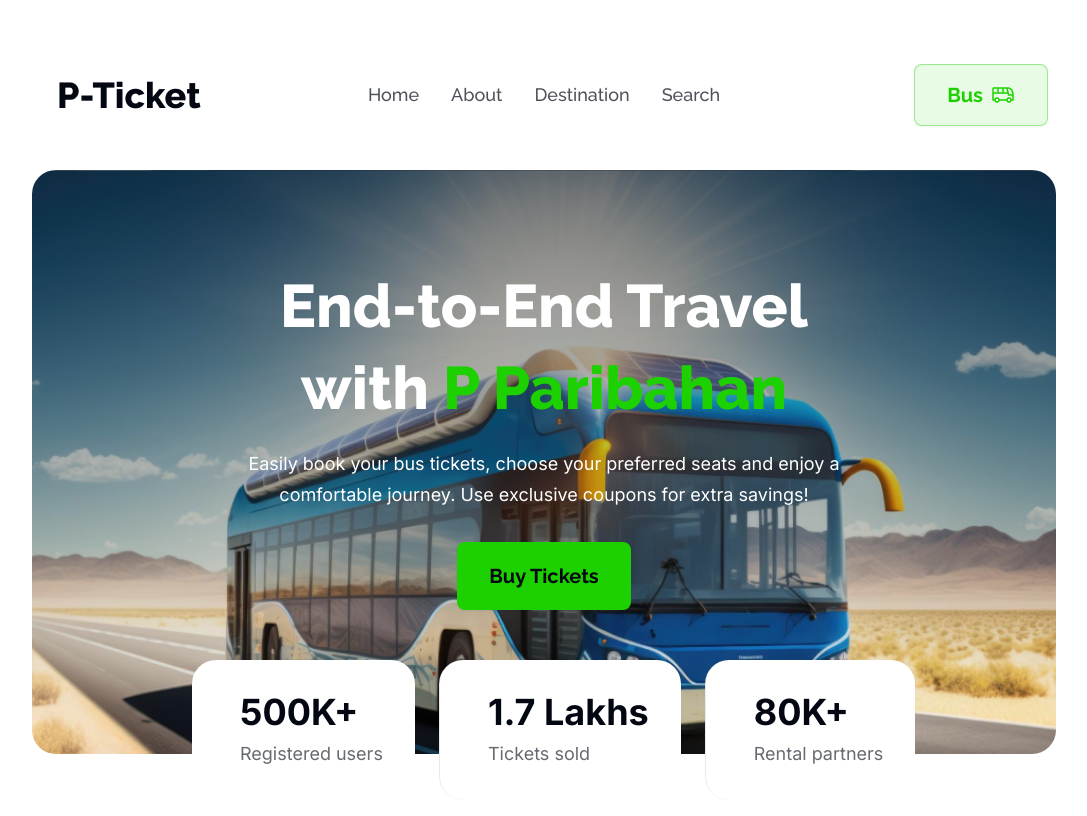
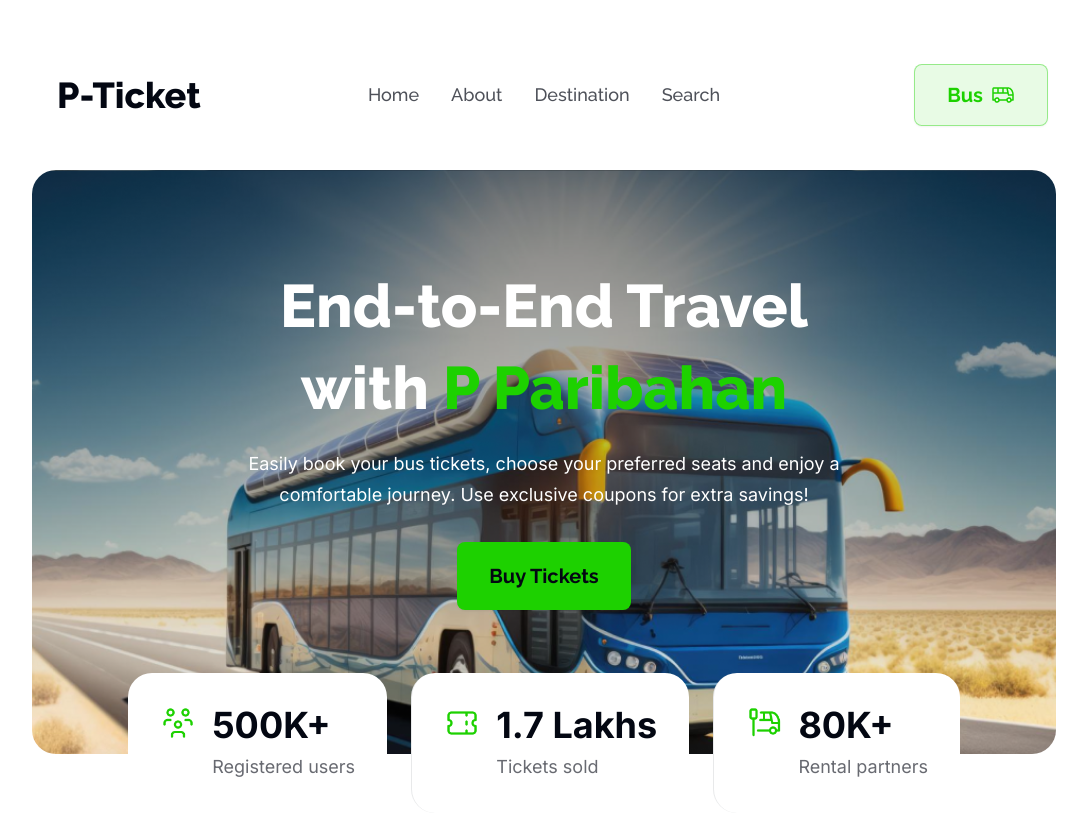
Before and after one commit to noushinpervez/Smart-Commute-Pass, a plain HTML site: page index.html in a window 1280 px wide. Shown: the top 816 px of the page, without its empty margins (96-1183 px from the left). Drawn offline with nearby package versions, Linux system fonts and the light colour scheme.

Commit message:
fixed stats section

```diff
--- a/index.html
+++ b/index.html
@@ -96,7 +96,7 @@
     </nav>
 
     <!-- banner section -->
-    <header class="container mx-auto w-4/5">
+    <header class="container mx-auto w-4/5 relative">
         <div class="hero rounded-3xl relative mt-9 pt-20 pb-32" style="background-image: url(./images/banner.png);">
             <div class="hero-content text-center">
                 <div class="max-w-[60%]">
@@ -114,7 +114,7 @@
 
         <!-- stat section -->
         <section
-            class="inter absolute bottom-0 left-1/2 transform -translate-x-1/2 px-24 stats gap-6 bg-opacity-0 text-left w-[70%]">
+            class="inter absolute -bottom-[10%] left-1/2 transform -translate-x-1/2 px-24 stats gap-6 bg-opacity-0 text-left w-full">
 
             <!-- stat 1: registered users -->
             <div class="stat bg-white rounded-3xl p-8 flex gap-4">
```
